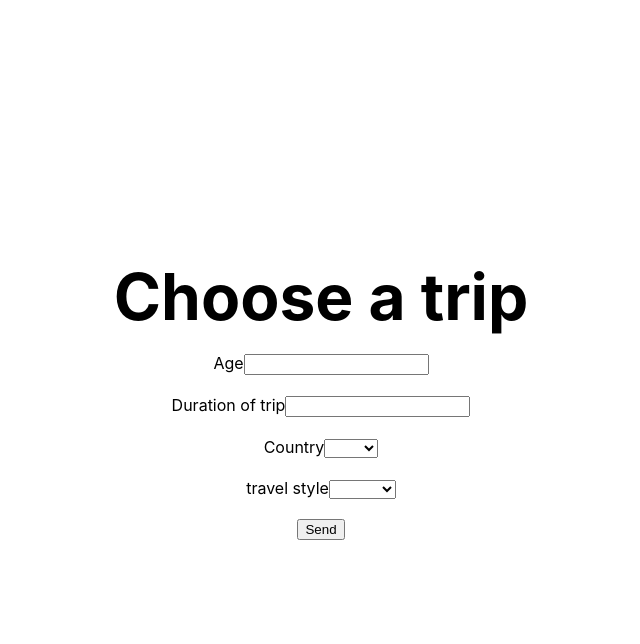
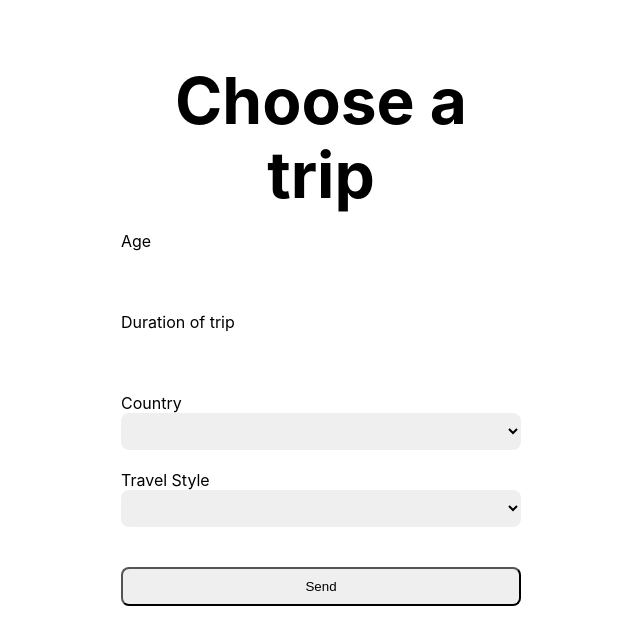
Before and after one commit to samfromaway/ai-trip-selector, a Next.js app: page / in a window 1280 px wide. Shown: the top 644 px of the page, without its empty margins (319-959 px from the left). Built offline with nearby package versions, Linux system fonts and the light colour scheme.

Commit message:
add style

```diff
--- a/pages/index.tsx
+++ b/pages/index.tsx
@@ -15,16 +15,64 @@ const Dropdown = ({
   onChange;
 }) => {
   return (
-    <label>
-      {label}
-      <select value={value} onChange={onChange}>
+    <div
+      style={{
+        width: '100%',
+      }}
+    >
+      <label htmlFor={label}>{label}</label>
+      <select
+        id={label}
+        value={value}
+        onChange={onChange}
+        style={{
+          display: 'block',
+          padding: '10px 12px 10px 12px',
+          borderRadius: '8px',
+          border: 'none',
+          width: '100%',
+        }}
+      >
         {options.map((e) => (
           <option value={e} key={e}>
             {e}
           </option>
         ))}
       </select>
-    </label>
+    </div>
+  );
+};
+
+const Input = ({
+  value,
+  onChange,
+  label,
+}: {
+  value: string;
+  onChange;
+  label: string;
+}) => {
+  return (
+    <div
+      style={{
+        width: '100%',
+      }}
+    >
+      <label htmlFor={label}>{label}</label>
+      <div style={{ padding: 3 }} />
+      <input
+        id={label}
+        value={value}
+        onChange={onChange}
+        style={{
+          display: 'block',
+          padding: '10px 12px 10px 12px',
+          borderRadius: '8px',
+          border: 'none',
+          width: '100%',
+        }}
+      />
+    </div>
   );
 };
 
@@ -67,21 +115,22 @@ export default function Home() {
         <link rel="icon" href="/favicon.ico" />
       </Head>
 
-      <main className={styles.main}>
+      <main className={styles.main} style={{ maxWidth: 400, margin: 'auto' }}>
         <h1 className={styles.title}>Choose a trip</h1>
         <Spacer />
-        <label>
-          Age
-          <input value={age} onChange={(e) => setAge(e.target.value)} />
-        </label>
+        <Input
+          value={age}
+          onChange={(e) => setAge(e.target.value)}
+          label={'Age'}
+        />
+
         <Spacer />
-        <label>
-          Duration of trip
-          <input
-            value={duration}
-            onChange={(e) => setDuration(e.target.value)}
-          />
-        </label>
+        <Input
+          value={duration}
+          onChange={(e) => setDuration(e.target.value)}
+          label={'Duration of trip'}
+        />
+
         <Spacer />
         <Dropdown
           options={['', 'italy', 'china']}
@@ -95,10 +144,16 @@ export default function Home() {
           options={['', 'active', 'comfort']}
           value={travelStyle}
           onChange={(e) => setTravelStyle(e.target.value)}
-          label="travel style"
+          label="Travel Style"
         />
         <Spacer />
-        <button onClick={handleButtonClick}>Send</button>
+        <Spacer />
+        <button
+          onClick={handleButtonClick}
+          style={{ padding: '10px 10px 10px 10px', borderRadius: '8px' }}
+        >
+          Send
+        </button>
         {queryState === 'loading' && <p>Loading...</p>}
         {queryState === 'success' && (
           <div>
--- a/styles/Home.module.css
+++ b/styles/Home.module.css
@@ -8,8 +8,6 @@
   flex: 1;
   display: flex;
   flex-direction: column;
-  justify-content: center;
-  align-items: center;
 }
 
 .footer {
```
